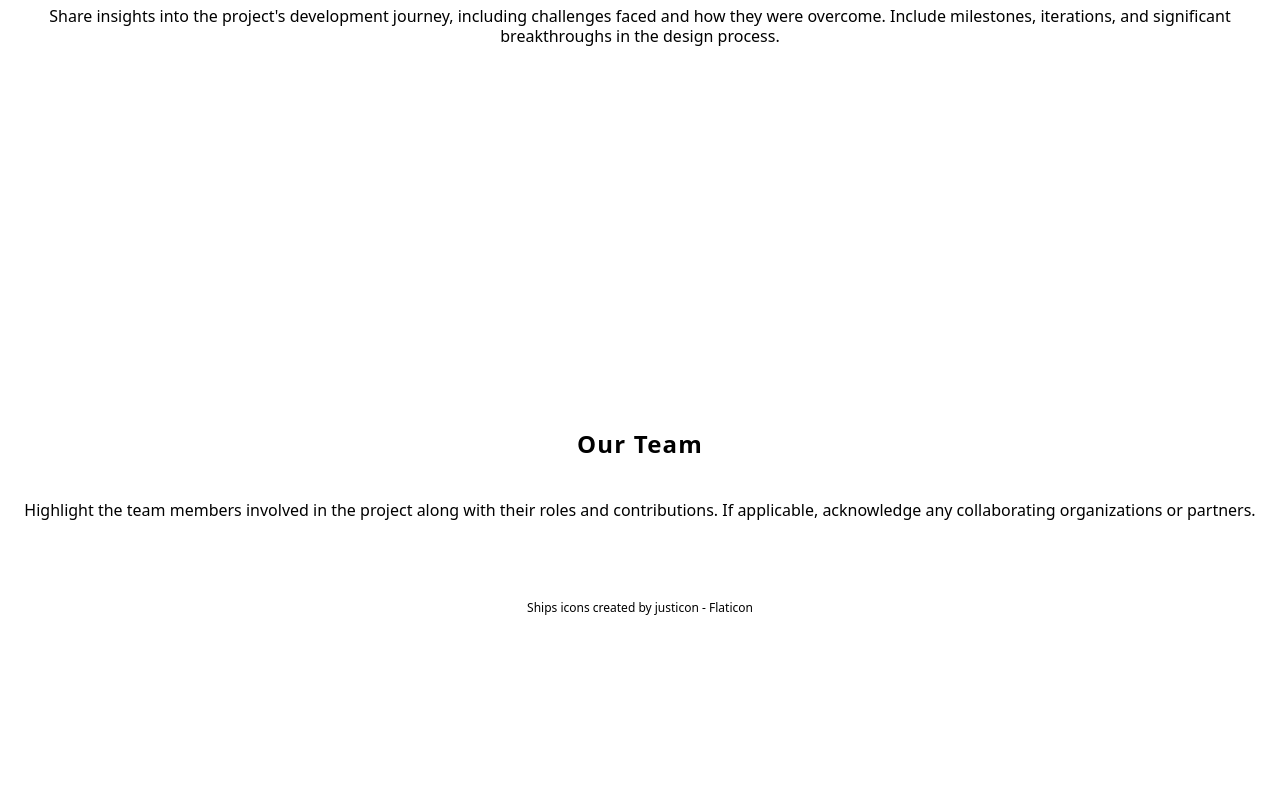
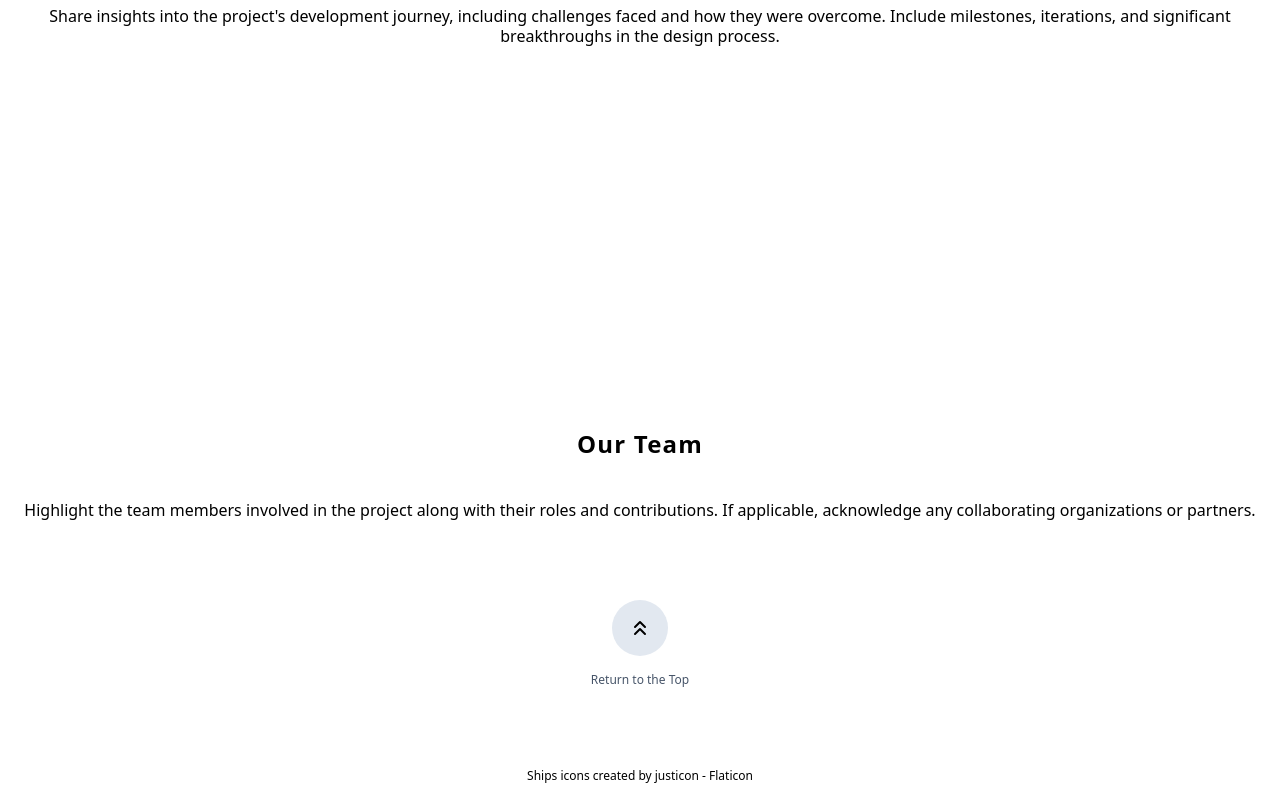
Before and after one commit to pn-code/boat, a Next.js app: page / in a window 1280 px wide. Shown: the part 3135-3935 px from the top of the page. Before the commit the page ends 3767 px from the top, so only its background shows below. Built offline with nearby package versions, Linux system fonts and the light colour scheme.

Commit message:
Created ScrollUpButton

```diff
--- a/app/page.tsx
+++ b/app/page.tsx
@@ -6,6 +6,7 @@ import PerformanceSection from "@/components/sections/PerformanceSection";
 import TechnologySection from "@/components/sections/TechnologySection";
 import DesignSection from "@/components/sections/DesignSection";
 import ConceptSection from "@/components/sections/ConceptSection";
+import ScrollUpButton from "@/components/ScrollUpButton";
 
 export default function Home() {
   return (
@@ -17,6 +18,7 @@ export default function Home() {
       <PerformanceSection />
       <DevelopmentSection />
       <CreditsSection />
+      <ScrollUpButton />
       <Footer />
     </main>
   );
--- /dev/null
+++ b/components/ScrollUpButton.tsx
@@ -0,0 +1,15 @@
+import React from "react";
+import { ChevronsUp } from "lucide-react";
+
+export default function ScrollUpButton() {
+  return (
+    <div className="w-full flex justify-center lg:mt-12">
+      <div className="flex flex-col items-center gap-4">
+        <a className="p-4 bg-slate-200 rounded-full hover:bg-blue-300/80 duration-100 ease-in" href="#main">
+          <ChevronsUp />
+        </a>
+        <span className="text-xs text-slate-600">Return to the Top</span>
+      </div>
+    </div>
+  );
+}
```
